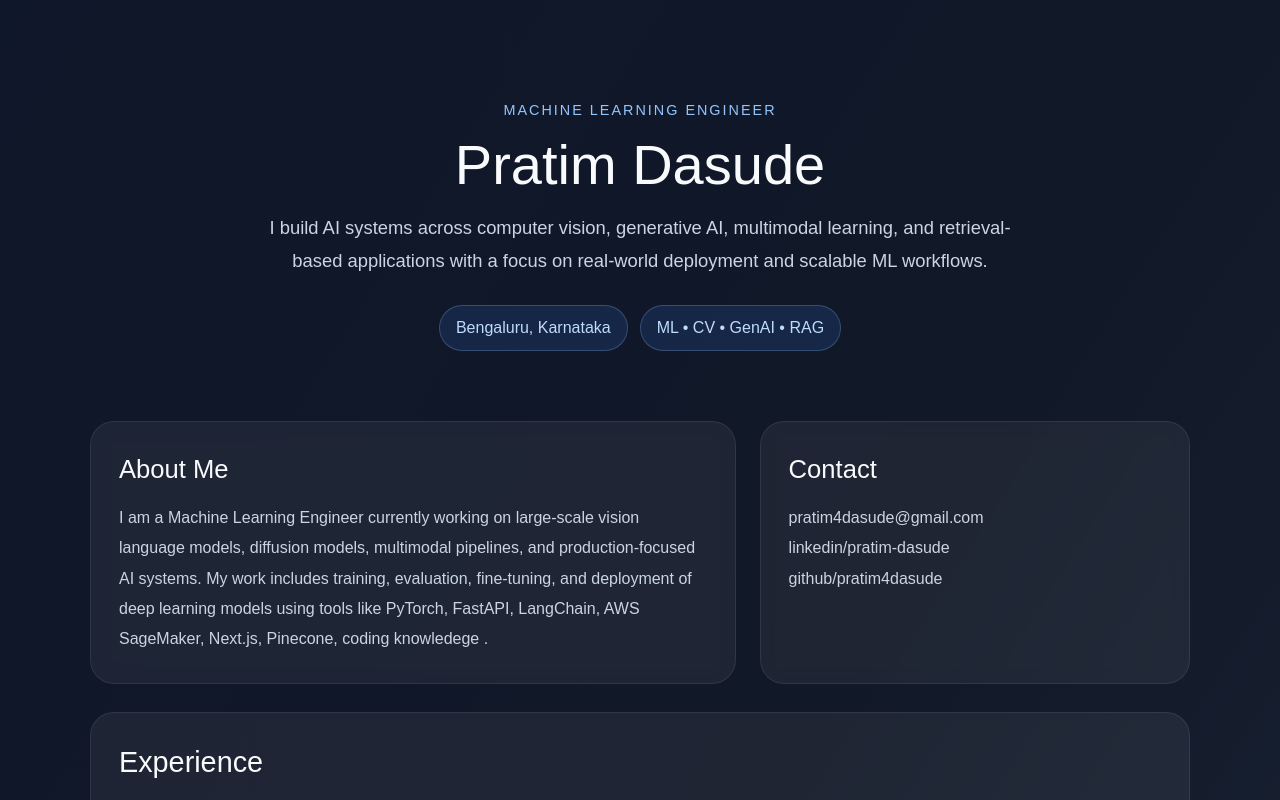
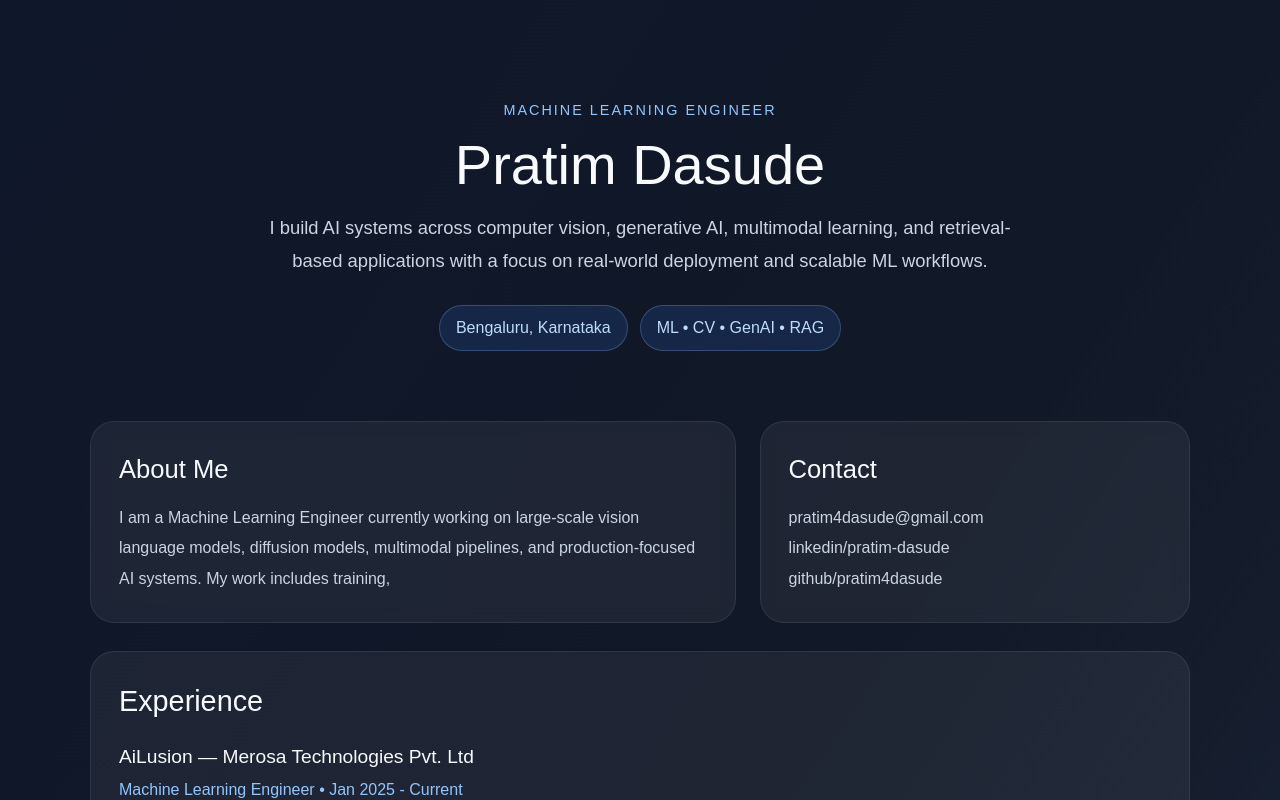
Before and after one commit to pratim4dasude/Personal_dashboard, a Next.js app: page / in a window 1280 px wide. Shown: the top 800 px of the page. Built offline with nearby package versions, Linux system fonts and the light colour scheme.

Commit message:
minor update

```diff
--- a/app/page.tsx
+++ b/app/page.tsx
@@ -151,9 +151,7 @@ export default function Home() {
               I am a Machine Learning Engineer currently working on large-scale
               vision language models, diffusion models, multimodal pipelines,
               and production-focused AI systems. My work includes training,
-              evaluation, fine-tuning, and deployment of deep learning models
-              using tools like PyTorch, FastAPI, LangChain, AWS SageMaker,
-              Next.js, Pinecone, coding knowledege .
+
             </p>
           </div>
 
```
